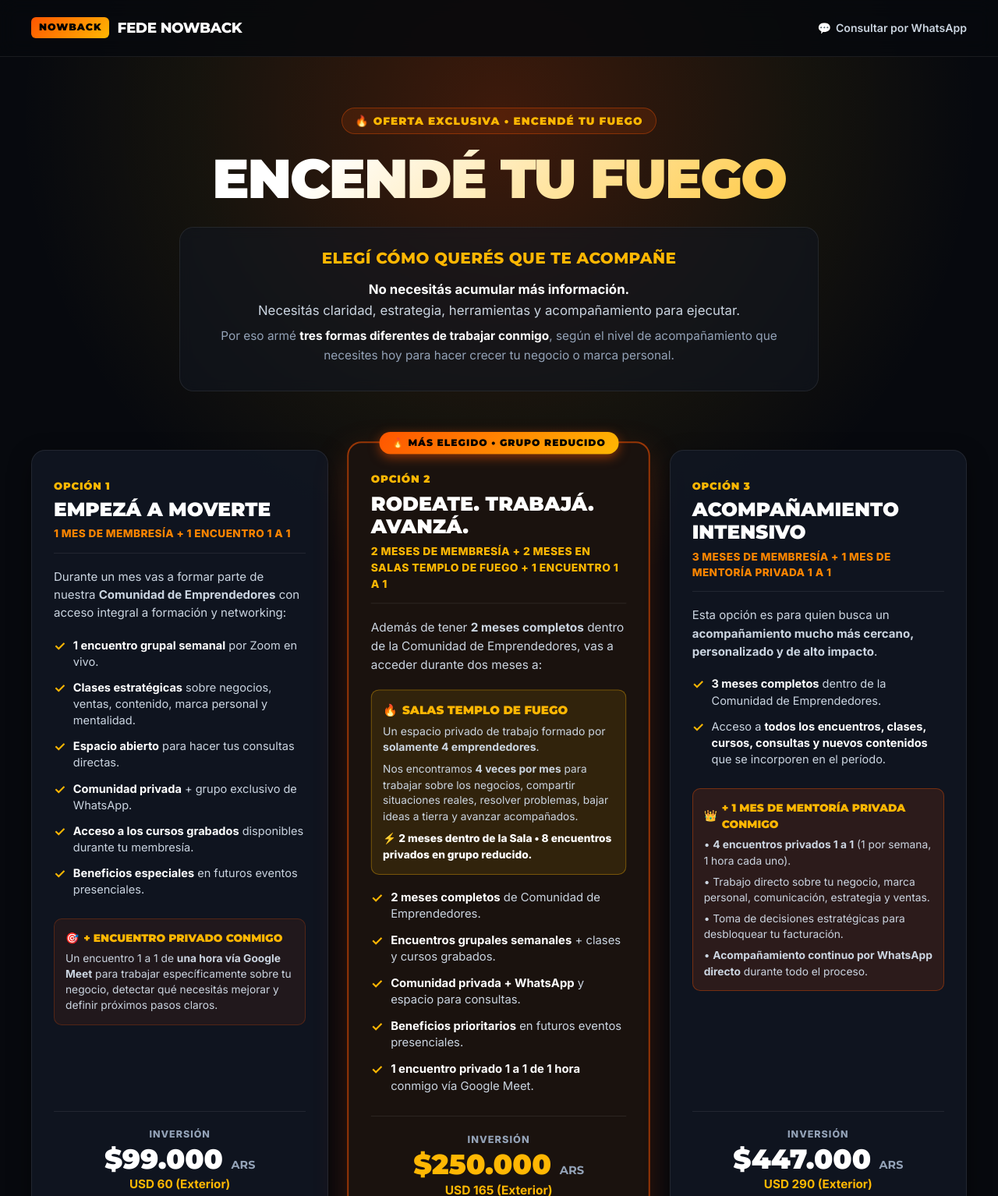
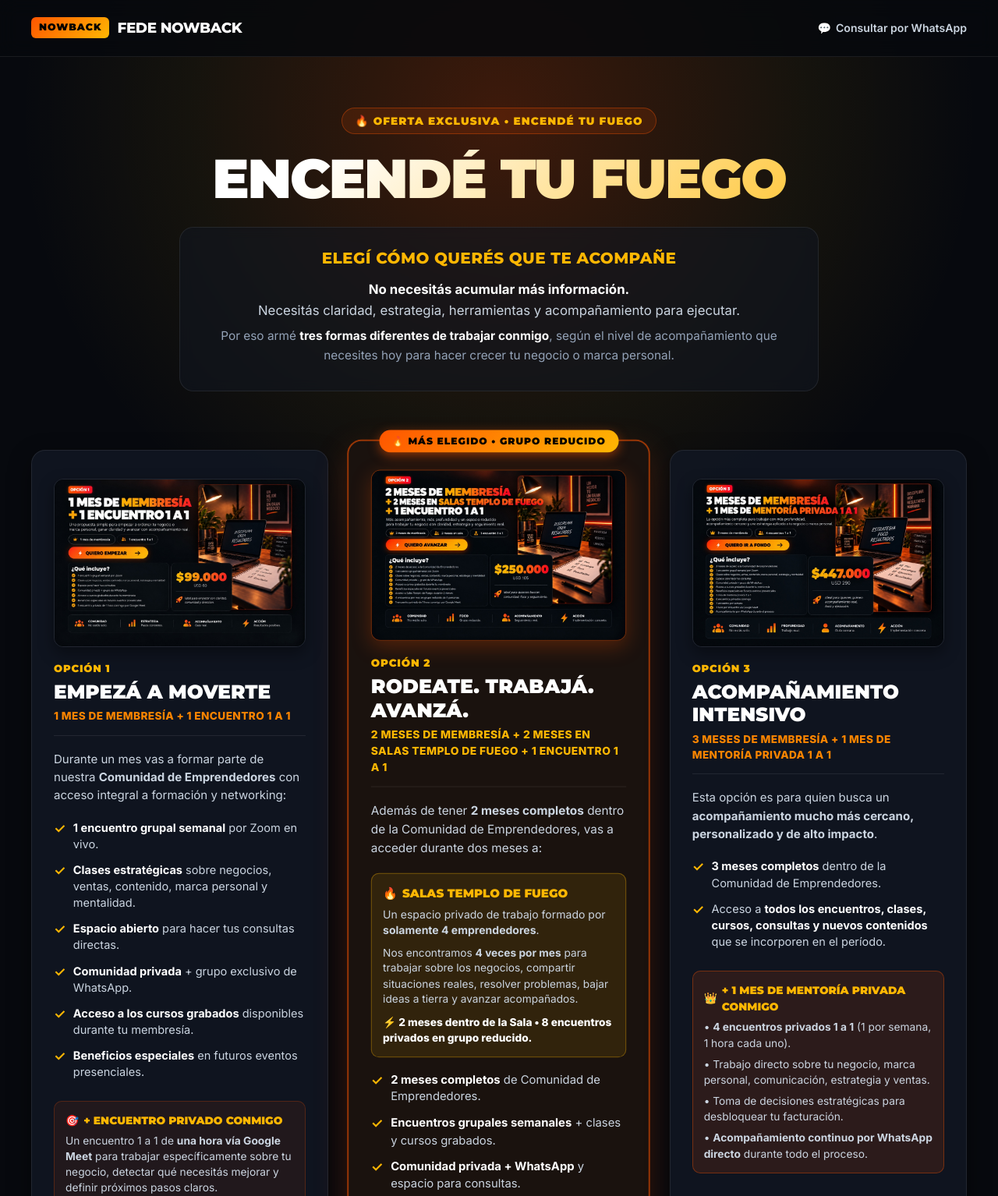
Before and after one commit to elbuje/fedenowback, a PHP site: page /encende-tu-fuego in a window 1280 px wide. Shown: the top 1534 px of the page at 78% size. Run offline with PHP 8.4, Linux system fonts and the light colour scheme.

Commit message:
feat: incorporar banners graficos oficiales de las Opciones 1, 2 y 3 en la landing Encende tu Fuego

```diff
--- a/website-php/views/encende-tu-fuego.php
+++ b/website-php/views/encende-tu-fuego.php
@@ -623,6 +623,10 @@ function get_fede_wa_link($msg = '') {
         <!-- ========================================== -->
         <div class="offer-card">
           <div>
+            <div class="card-img-banner" style="margin-bottom: 18px; border-radius: 12px; overflow: hidden; border: 1px solid var(--f-border); box-shadow: 0 8px 20px rgba(0,0,0,0.4);">
+              <img src="/assets/img/promo_opcion_1.jpg" alt="Opción 1: Empezá a moverte" style="width: 100%; height: auto; display: block;">
+            </div>
+
             <div class="card-top-tag">OPCIÓN 1</div>
             <h3 class="card-title">EMPEZÁ A MOVERTE</h3>
             <div class="card-subheadline">
@@ -695,6 +699,10 @@ function get_fede_wa_link($msg = '') {
           </div>
 
           <div>
+            <div class="card-img-banner" style="margin-bottom: 18px; border-radius: 12px; overflow: hidden; border: 1px solid rgba(255, 85, 0, 0.4); box-shadow: 0 8px 25px rgba(255,85,0,0.25);">
+              <img src="/assets/img/promo_opcion_2.jpg" alt="Opción 2: Rodeate. Trabajá. Avanzá." style="width: 100%; height: auto; display: block;">
+            </div>
+
             <div class="card-top-tag" style="color: var(--f-fire-gold);">OPCIÓN 2</div>
             <h3 class="card-title">RODEATE. TRABAJÁ. AVANZÁ.</h3>
             <div class="card-subheadline" style="color: var(--f-fire-gold);">
@@ -765,6 +773,10 @@ function get_fede_wa_link($msg = '') {
         <!-- ========================================== -->
         <div class="offer-card">
           <div>
+            <div class="card-img-banner" style="margin-bottom: 18px; border-radius: 12px; overflow: hidden; border: 1px solid var(--f-border); box-shadow: 0 8px 20px rgba(0,0,0,0.4);">
+              <img src="/assets/img/promo_opcion_3.jpg" alt="Opción 3: Acompañamiento Intensivo" style="width: 100%; height: auto; display: block;">
+            </div>
+
             <div class="card-top-tag">OPCIÓN 3</div>
             <h3 class="card-title">ACOMPAÑAMIENTO INTENSIVO</h3>
             <div class="card-subheadline">
```
Also changed, not shown: website-php/public/assets/img/promo_opcion_1.jpg (added), website-php/public/assets/img/promo_opcion_2.jpg (added), website-php/public/assets/img/promo_opcion_3.jpg (added).
